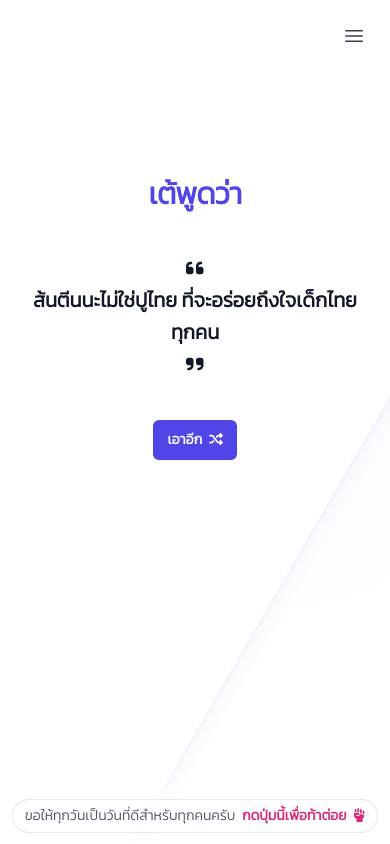
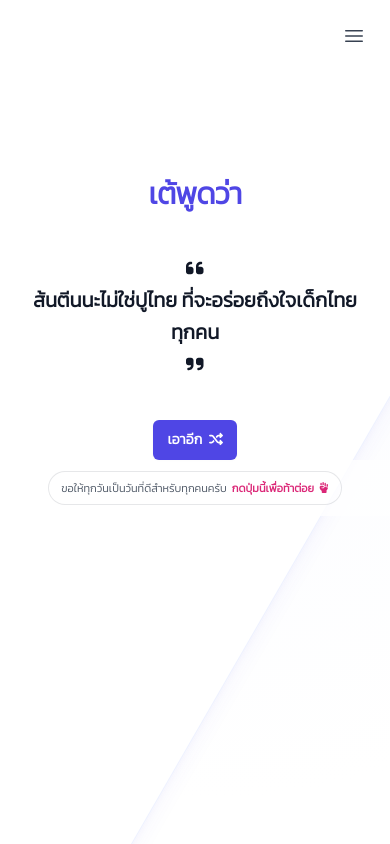
Before and after one commit to TaeTriphop/Quote-g9h, a React (Create React App) app: page / in a window 390 px wide. Built offline with nearby package versions, Linux system fonts and the light colour scheme.

Commit message:
Update Quote Tae

```diff
--- a/src/Components/Style/Appfooter.css
+++ b/src/Components/Style/Appfooter.css
@@ -1,5 +1,23 @@
+@media (max-width: 300px) {
+  .responsiveText {
+    font-size: 9px;
+  }
+}
+
 @media (max-width: 375px) {
-    .responsiveText  {
-      font-size: 9px;
-    }
+  .responsiveText {
+    font-size: 9px;
   }
+}
+
+@media (max-width: 380px) {
+  .responsiveText {
+    font-size: 12px;
+  }
+}
+
+@media (max-width: 390px) {
+  .responsiveText {
+    font-size: 11px;
+  }
+}
--- a/src/Components/footer/AppFooter.tsx
+++ b/src/Components/footer/AppFooter.tsx
@@ -13,7 +13,7 @@ export default function AppFooter() {
 
   return (
     <>
-      <div className="flex justify-center absolute bottom-0 left-0 right-0 p-3 bg-white bg-opacity-80">
+      <div className="flex justify-center absolute left-0 right-0 p-3 bg-white bg-opacity-80">
         <div className="relative rounded-full px-3 py-1 text-sm leading-6 text-gray-600 ring-1 ring-gray-900/10 hover:ring-red-950/20 responsiveText">
           ขอให้ทุกวันเป็นวันที่ดีสำหรับทุกคนครับ &nbsp;
           <span
--- a/src/Components/main/Quote.tsx
+++ b/src/Components/main/Quote.tsx
@@ -92,8 +92,8 @@ export default function Quote() {
               </div>
             </figcaption>
           </figure>
+          <AppFooter />
         </div>
-        <AppFooter />
       </section>
     </>
   );
```
